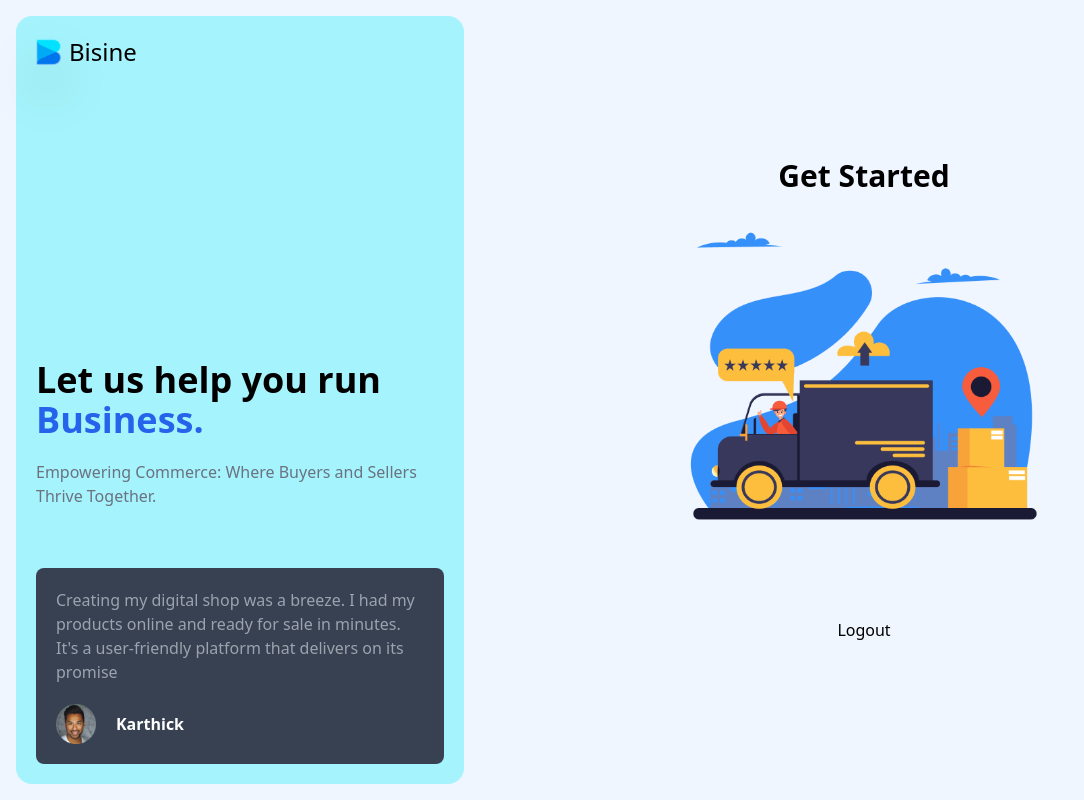
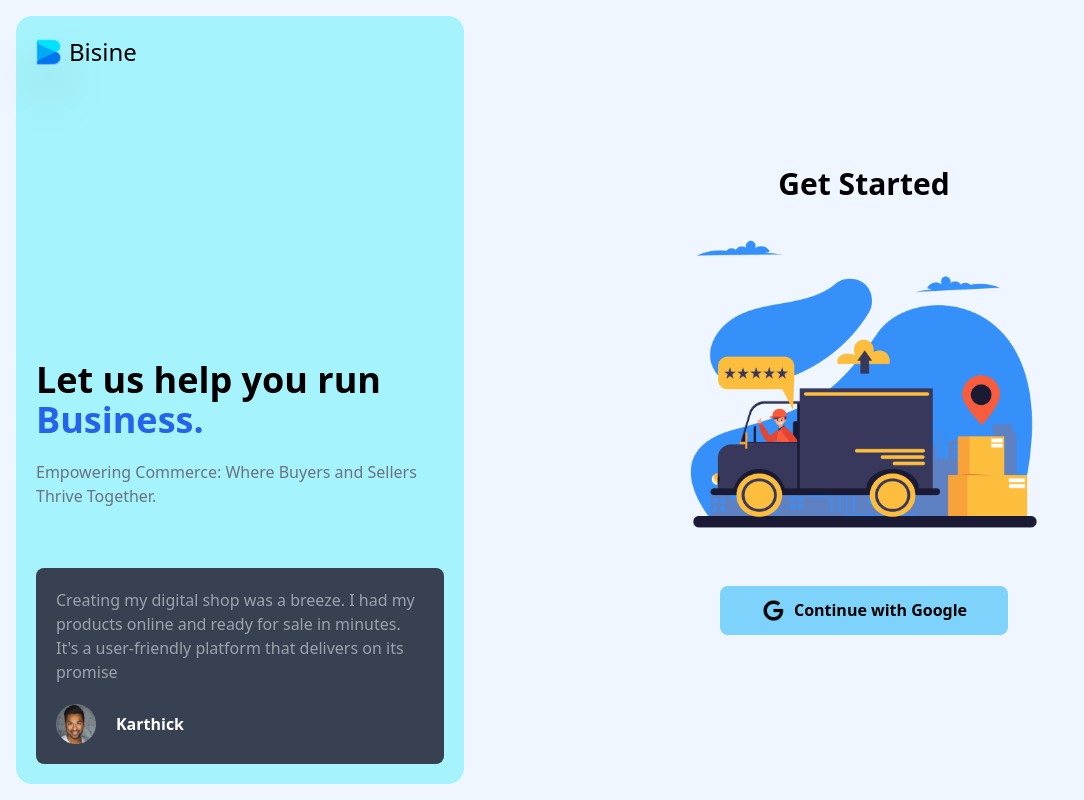
Before and after one commit to Bisine/Bisine-Vite, a React (Vite) app: page /user/login in a window 1280 px wide. Shown: the whole page, without its empty margins (0-1084 px from the left). Built offline with nearby package versions, Linux system fonts and the light colour scheme.

Commit message:
Styled Login Button

```diff
--- a/src/main.jsx
+++ b/src/main.jsx
@@ -14,7 +14,7 @@ import { GoogleOAuthProvider } from '@react-oauth/google';
 import ShopScreen from "./screens/shop/ShopScreen.jsx";
 
 ReactDOM.createRoot(document.getElementById("root")).render(
-  < GoogleOAuthProvider clientId="774961232823-b6fmrl6p9tcbhgk19fuv7a6ftbbegcm6.apps.googleusercontent.com">
+  < GoogleOAuthProvider  clientId="774961232823-b6fmrl6p9tcbhgk19fuv7a6ftbbegcm6.apps.googleusercontent.com">
   <React.StrictMode>
     <Provider store={store}>
       <BrowserRouter>
--- a/src/screens/login/LoginButton.jsx
+++ b/src/screens/login/LoginButton.jsx
@@ -20,21 +20,20 @@ const LoginButton = () => {
   const [isLoading, setIsLoading] = useState(false);
 
   const onSuccess = (re) => {
-    console.log("Imaghe", re.picture);
-    console.log("Login Success", re.email);
+    // console.log(re)
+    // console.log("Imaghe", re.picture);
+    // console.log("Login Success", re.email);
     localStorage.setItem("email", re.email);
-    localStorage.setItem('profileUrl',re.picture);
+    localStorage.setItem("profileUrl", re.picture);
     dispatch(setEmail(re.email));
     dispatch(setProfileUrl(re.picture));
     setIsLoading(true);
     axios
-      .post("https://bisinenode.vercel.app/api/user/auth", { email: re.email})
+      .post("https://bisinenode.vercel.app/api/user/auth", { email: re.email })
       .then((res) => {
         setIsLoading(false);
         if (res.status == 200) {
           const { user, access_token } = res.data;
-          console.log("User:", user);
-          console.log("Access Token:", access_token);
           // You can handle the response accordingly, such as storing user details or token in local storage
           localStorage.setItem("user", JSON.stringify(user));
           localStorage.setItem("access_token", access_token);
@@ -89,34 +88,52 @@ const LoginButton = () => {
   };
 
   const login = useGoogleLogin({
-    onSuccess: (r) => console.log(r),
-    onError: onFailure,
+    onSuccess: async (response) => {
+      try {
+        // Exchange the authorization code for an access token
+
+        const accessToken = response.access_token;
+
+        // Fetch user info using the access token
+        const userInfoResponse = await axios.get(
+          `https://www.googleapis.com/oauth2/v1/userinfo?access_token=${accessToken}`
+        );
+         // console.log(userInfoResponse);
+        onSuccess(userInfoResponse.data);
+      } catch (error) {
+        console.error("Error fetching user info:", error);
+      }
+    },
+    onFailure: (error) => {
+      // Handle the error
+      console.error(error);
+    },
   });
-
   return (
     <div id="signInButton" className="text-black">
-      {/* <button onClick={() => login()} className="flex px-10 py-3 gap-2 bg-gray-300 rounded-lg text-black font-medium items-center transition ease-in-out duration-300 hover:bg-sky-500">
+      <button
+        onClick={() => login()}
+        disabled={isLoading}
+        className="flex px-10 py-3 gap-2 bg-sky-300 rounded-lg text-black  items-center transition ease-in-out duration-300 hover:bg-sky-500 disabled:bg-gray-400 font-semibold w-72 justify-center"
+      >
+        {isLoading? (
+          <>
+          <p>Loading...</p>
+          </>
+        ) : (
+          <>
             <div>
-              <img src={Google} height={25}
-              width={25}className="object-contain"/>
+              <img
+                src={Google}
+                height={25}
+                width={25}
+                className="object-contain"
+              />
             </div>
             <p>Continue with Google</p>
-          </button> */}
-      <GoogleLogin
-
-        onSuccess={(r) => onSuccess(jwtDecode(r.credential))}
-        theme="filled_blue"
-      />
-      {
-        isLoading ? <p>Loading</p> : <></>
-      }
-
-      <button onClick={() => googleLogout()}>Logout</button>
-      {/* <p>{email}</p>
-      <GoogleLogout
-                clientId={clientId}
-                buttonText="LogOut"
-                onLogoutSuccess={onLogOut}/> */}
+          </>
+        )}
+      </button>
     </div>
   );
 };
```
Also changed, not shown: src/screens/login/google.png, src/screens/login/uz3fdyai.bmp (added).
